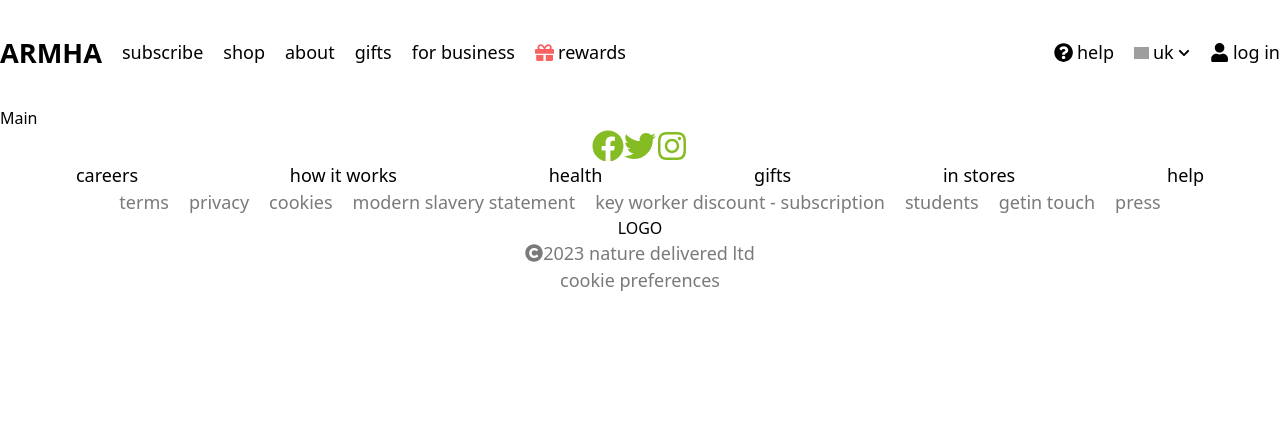
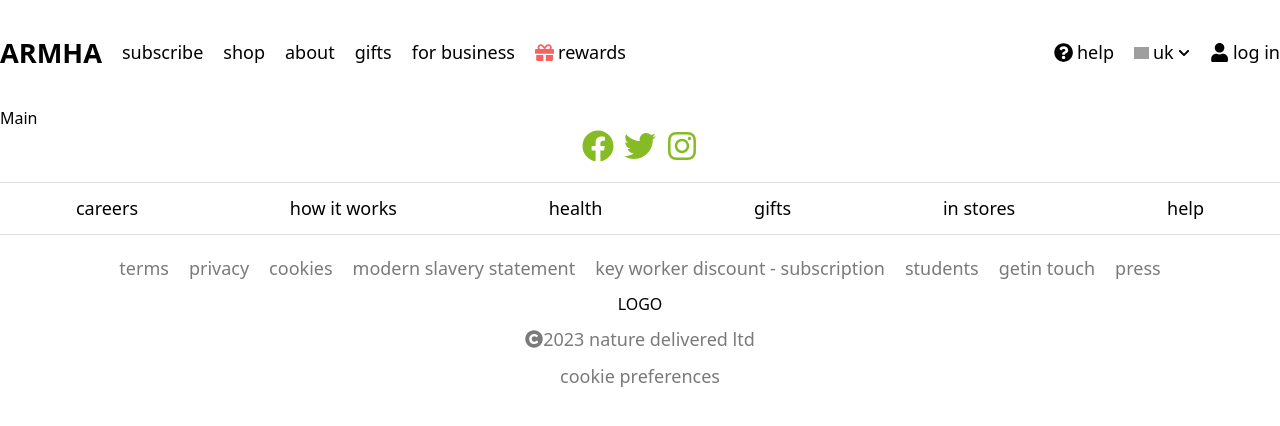
Before and after one commit to DOTL-Amir-R/snackShop, a React (Vite) app in the folder MERN_shop_project/view/: page / in a window 1280 px wide. Shown: the top 426 px of the page. Built offline with nearby package versions, Linux system fonts and the light colour scheme; grey boxes are pictures that could not be loaded.

Commit message:
FixedFooterStyles

```diff
--- a/MERN_shop_project/view/src/layout/core/footer/index.jsx
+++ b/MERN_shop_project/view/src/layout/core/footer/index.jsx
@@ -5,65 +5,65 @@ import '../../global/index.css';
 export function Footer() {
     return(
         <div className='flex flex-col container'>
-            <div className='flex justify-center'>
+            <div className='flex justify-center gap-2.5 pb-5'>
                 <FaFacebook className='color-green-85BB23 font-size-32'/>
                 <FaTwitter className='color-green-85BB23 font-size-32'/>
                 <FaInstagram className='color-green-85BB23 font-size-32'/>
             </div>
 
-            <div className='flex justify-around flex-wrap font-size-18 font-weight-400'>
-                <div >
+            <div className='flex justify-around flex-wrap font-size-18 font-weight-400 border-top-1-color-ddd border-bot-1-color-ddd padd-top-bot-12'>
+                <div className='mouse-pointer'>
                     careers
                 </div>
-                <div>
+                <div className='mouse-pointer'>
                     how it works
                 </div>
-                <div>
+                <div className='mouse-pointer'>
                     health
                 </div>
-                <div>
+                <div className='mouse-pointer'>
                     gifts
                 </div>
-                <div>
+                <div className='mouse-pointer'>
                     in stores
                 </div>
-                <div>
+                <div className='mouse-pointer'>
                     help
                 </div>
             </div>
-            <div className='flex gap-5 justify-center flex-wrap font-size-18 font-weight-400 color-gray-7a7a7a'>
-                <div>
+            <div className='flex gap-5 justify-center flex-wrap font-size-18 font-weight-400 color-gray-7a7a7a pt-5'>
+                <div className='mouse-pointer'>
                     terms
                 </div>
-                <div>
+                <div className='mouse-pointer'>
                     privacy
                 </div>
-                <div>
+                <div className='mouse-pointer'>
                     cookies
                 </div>
-                <div>
+                <div className='mouse-pointer'>
                     modern slavery statement
                 </div>
-                <div>
+                <div className='mouse-pointer'>
                     key worker discount - subscription
                 </div>
-                <div>
+                <div className='mouse-pointer'>
                     students
                 </div>
-                <div>
+                <div className='mouse-pointer'>
                     getin touch
                 </div>
-                <div>
+                <div className='mouse-pointer'>
                     press
                 </div>
             </div>
-            <div className='flex justify-center'>
+            <div className='flex justify-center pt-2.5'>
                 LOGO
             </div>
-            <div className='flex items-center justify-center font-size-18 font-weight-400 color-gray-7a7a7a'>
+            <div className='flex items-center justify-center font-size-18 font-weight-400 color-gray-7a7a7a pt-2.5'>
                 <FaCopyright/>2023 nature delivered ltd
             </div>
-            <div className='flex justify-center font-size-18 font-weight-400 color-gray-7a7a7a' >
+            <div className='flex justify-center font-size-18 font-weight-400 color-gray-7a7a7a mouse-pointer pt-2.5' >
                 cookie preferences
             </div>
         </div>
--- a/MERN_shop_project/view/src/layout/global/index.css
+++ b/MERN_shop_project/view/src/layout/global/index.css
@@ -3,12 +3,19 @@
 @tailwind utilities;
 
 /*********Utils*************************/
+.mouse-pointer{
+    cursor: pointer;
+}
 .container{
     max-width: 1345px;
     margin: 0 auto;
 }
 .padd-top-bot-22{
     padding: 1.40625rem 0;
+}
+.padd-top-bot-12{
+    padding-top: 0.75rem;
+    padding-bottom: 0.75rem;
 }
 /*****typographi*******/
 .color-green-85BB23{
@@ -42,3 +49,11 @@
 .position-absolute{
     position: absolute;
 }
+/********borders******/
+
+.border-top-1-color-ddd{
+    border-top: solid 1px #ddd;
+}
+.border-bot-1-color-ddd{
+    border-bottom: solid 1px #ddd;
+}
```
